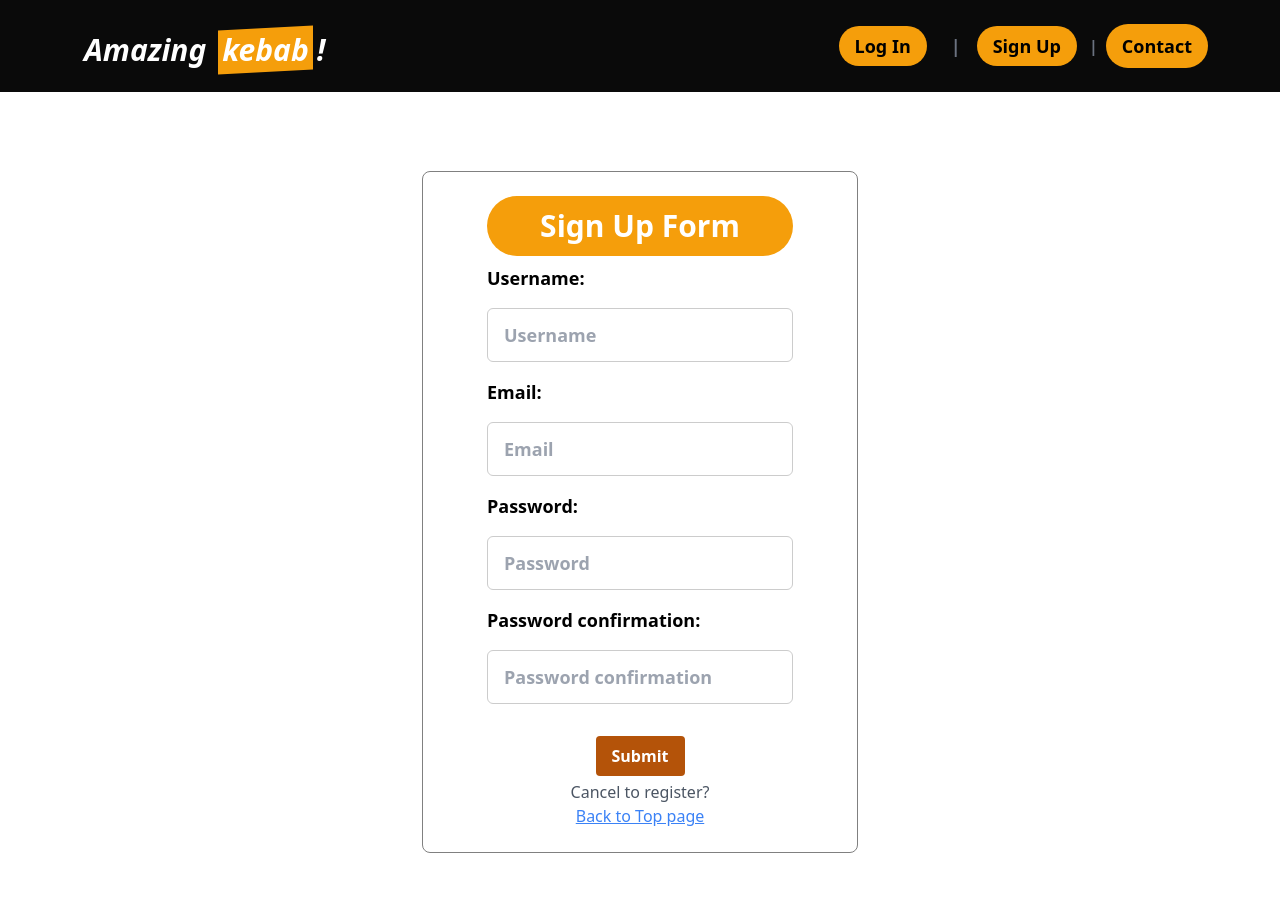
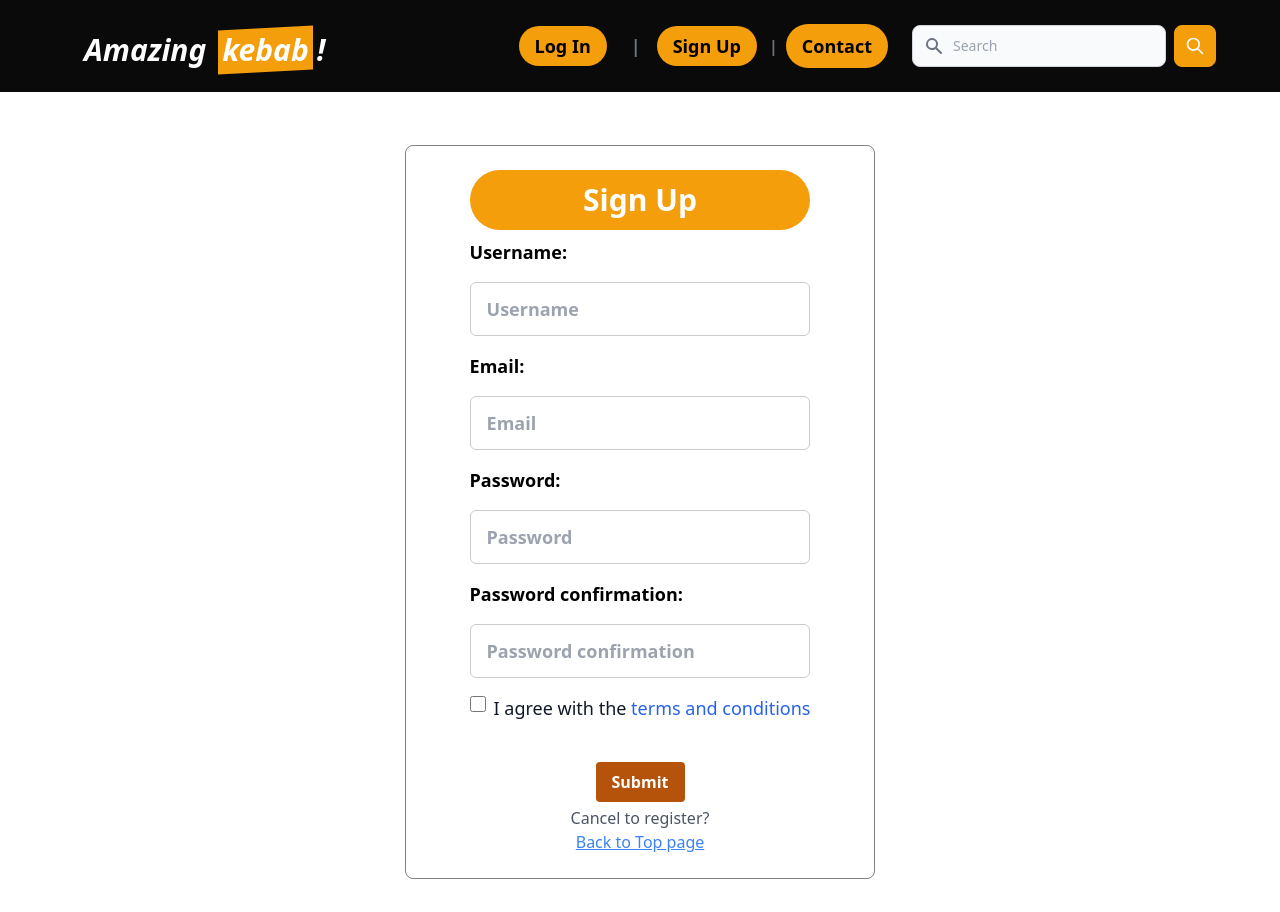
Before and after one commit to besod/kebab-review-app, a Django app: page /core/signup/ in a window 1280 px wide. Run offline with Django 4.2, Linux system fonts and the light colour scheme; some libraries are stand-ins or nearby versions.

Commit message:
search results fixed

```diff
--- a/kebab/core/templates/account/login.html
+++ b/kebab/core/templates/account/login.html
@@ -23,7 +23,7 @@
           <div class="mt-4">
             <p class="text-gray-600">
               Don't have an account?
-              <a href="#" class="underline text-amber-500 hover:text-amber-800">Register an account here</a>
+              <a href="{% url 'core:signup' %}" class="underline text-amber-500 hover:text-amber-800">Register an account here</a>
             <div>
               <a href="#" class="text-amber-500 hover:text-amber-800">Forgot password?</a>
             </div>
--- a/kebab/core/templates/account/profile.html
+++ b/kebab/core/templates/account/profile.html
@@ -1,7 +1,7 @@
 {% extends 'core/base.html' %} {% block content %}
 
 <!-- body  -->
-<div class="flex items-center justify-center h-screen mt-10 pt-6">
+<div class="flex items-center justify-center h-screen mt-0 pt-4">
   <div class="w-4/5 p-4">
     <!-- aside -->
     <div class="w-1/5 p-4">
--- a/kebab/core/templates/account/signup.html
+++ b/kebab/core/templates/account/signup.html
@@ -6,9 +6,7 @@
     class="py-6 px-16 bg-"
   >
     <div class="bg-amber-500 w-full mb-2 py-1 rounded-full">
-      <h2 class="text-3xl font-bold my-2 text-center text-white">
-        Sign Up Form
-      </h2>
+      <h2 class="text-3xl font-bold my-2 text-center text-white">Sign Up</h2>
     </div>
     <form method="POST" class="w-full max-w-md">
       <div class="mb-4 block text-dark-700 font-bold text-lg">
@@ -22,6 +20,25 @@
         {% if field.errors %}
         <p class="text-gray-600">{{ field.errors }}</p>
         {% endif %} {% endfor %}
+      </div>
+      <div class="flex items-start mb-6">
+        <div class="flex items-center h-5">
+          <input
+            id="terms"
+            type="checkbox"
+            value=""
+            class="w-4 h-4 border border-gray-300 rounded bg-gray-50 focus:ring-3 focus:ring-blue-300 dark:bg-gray-700 dark:border-gray-600 dark:focus:ring-blue-600 dark:ring-offset-gray-800 dark:focus:ring-offset-gray-800"
+            required
+          />
+        </div>
+        <label
+          for="terms"
+          class="ml-2 text-lg font-medium text-gray-900 dark:text-gray-300"
+          >I agree with the
+          <a href="#" class="text-blue-600 hover:underline dark:text-blue-500"
+            >terms and conditions</a
+          ></label
+        >
       </div>
       <div class="text-center">
         <button
--- a/kebab/core/templates/core/base.html
+++ b/kebab/core/templates/core/base.html
@@ -1,5 +1,6 @@
 <!DOCTYPE html>
 <html>
+
 <head>
   <meta charset="UTF-8" />
   <meta http-equiv="X-UA-Compatible" content="IE=edge" />
@@ -7,6 +8,8 @@
 
   <script src="https://cdn.tailwindcss.com"></script>
   <script src="https://code.jquery.com/jquery-3.6.0.min.js"></script>
+  <link rel="stylesheet" href="https://cdnjs.cloudflare.com/ajax/libs/font-awesome/5.15.3/css/all.min.css" integrity="sha512-SiLyz7BbyyfBvkzO4XKjXTDJGmJHwE1CZgQIrb4xjJFIB1p4gOrsjzfX4mmLgBbIMilJ+kLLC1eS2Mq3a5K/FQ==" crossorigin="anonymous" referrerpolicy="no-referrer" />
+
 </head>
 
 <header id="home" class="flex bg-neutral-950 py-6 px-16 fixed top-0 left-0 right-0 z-50">
@@ -21,6 +24,8 @@
           <span class="relative text-white">kebab</span> </span>!
       </p>
     </div>
+
+
    <div class="flex-grow lg:flex lg:items-center lg:w-auto">
 
       {% if user.is_authenticated %}
@@ -61,6 +66,24 @@
     </div>
     <span class="text-gray-500 font-bold">|</span>
     <a href="{% url 'core:contact' %}" class="bg-amber-500 rounded-full px-4 py-2 mx-2 text-black text-lg font-bold hover:bg-amber-600">Contact</a>
+    <!-- search form  -->
+    <form class="flex items-center ml-4 pl-0" action="{% url 'core:search_results' %}" method="get">
+      <label for="simple-search" class="sr-only">Search</label>
+      <div class="relative w-full">
+        <div class="absolute inset-y-0 left-0 flex items-center pl-3 pointer-events-none">
+          <svg aria-hidden="true" class="w-5 h-5 text-gray-500 dark:text-gray-400" fill="currentColor" viewBox="0 0 20 20" xmlns="http://www.w3.org/2000/svg">
+            <path fill-rule="evenodd" d="M8 4a4 4 0 100 8 4 4 0 000-8zM2 8a6 6 0 1110.89 3.476l4.817 4.817a1 1 0 01-1.414 1.414l-4.816-4.816A6 6 0 012 8z" clip-rule="evenodd"></path>
+          </svg>
+        </div>
+        <input type="text" id="simple-search" class="bg-gray-50 border border-gray-300 text-gray-900 text-sm rounded-lg focus:ring-amber-500 focus:border-amber-500 block w-full pl-10 p-2.5 dark:bg-gray-700 dark:border-gray-600 dark:placeholder-gray-400 dark:text-white dark:focus:ring-amber-500 dark:focus:border-amber-500" name="q" placeholder="Search" required>
+      </div>
+      <button type="submit" class="p-2.5 ml-2 text-sm font-medium text-white bg-amber-500 rounded-lg border border-amber-500 hover:bg-amber-600 focus:ring-4 focus:outline-none focus:ring-amber-500 dark:bg-amber-600 dark:hover:bg-amber-600 dark:focus:ring-amber-600">
+        <svg class="w-5 h-5" fill="none" stroke="currentColor" viewBox="0 0 24 24" xmlns="http://www.w3.org/2000/svg">
+          <path stroke-linecap="round" stroke-linejoin="round" stroke-width="2" d="M21 21l-6-6m2-5a7 7 0 11-14 0 7 7 0 0114 0z"></path>
+        </svg>
+        <span class="sr-only">Search</span>
+      </button>
+    </form>
   </nav>
 </header>
 
--- a/kebab/core/urls.py
+++ b/kebab/core/urls.py
@@ -16,4 +16,5 @@ urlpatterns = [
     path('core/review/<int:id>/edit/', views.edit_review, name='edit_review'),
     path('password_change/', views.password_change, name='password_change'),
     path('account_settings/', views.account_settings, name='account_settings'),
+    path('search/', views.search_results, name='search_results'),
 ]
--- a/kebab/core/views.py
+++ b/kebab/core/views.py
@@ -4,6 +4,7 @@ from django.urls import reverse
 from .forms import SignupForm, LogInForm, ContactForm, UploadForm, CommentForm, ReviewForm
 from .models import Contact, Review, CustomUser, Comment, Menu
 from django.contrib.auth.decorators import login_required
+from django.db.models import Q
 
 
 # def home(request):
@@ -187,6 +188,37 @@ def edit_review(request, id):
     return render(request, 'account/edit_review.html', {'form': form})
 
 
+def search_results(request):
+    query = request.GET.get('q')
+    restaurant_name = request.GET.get('restaurant')
+    menu_name = request.GET.get('menu')
+    reviewer_name = request.GET.get('reviewer')
+
+    reviews = Review.objects.all()
+
+    if query:
+        reviews = reviews.filter(
+            Q(restaurant__name__icontains=query) |
+            Q(menu__menu__icontains=query) |
+            Q(review__icontains=query) |
+            Q(user__username__icontains=query)
+        )
+
+    if restaurant_name:
+        reviews = reviews.filter(restaurant__name=restaurant_name)
+    elif menu_name:
+        reviews = reviews.filter(menu__menu=menu_name)
+    elif reviewer_name:
+        reviews = reviews.filter(user__username=reviewer_name)
+
+    context = {
+        'query': query,
+        'reviews': reviews,
+    }
+
+    return render(request, 'core/search_results.html', context)
+
+
 @login_required
 def password_change(request):
     # add password change functionality
```
Also changed, not shown: kebab/core/templates/core/search_results.html (added, +35 -0 lines), kebab/core/templates/core/top.html (+6 -59 lines), kebab/db.sqlite3. Lines whose indentation alone changed are shown as unchanged.
